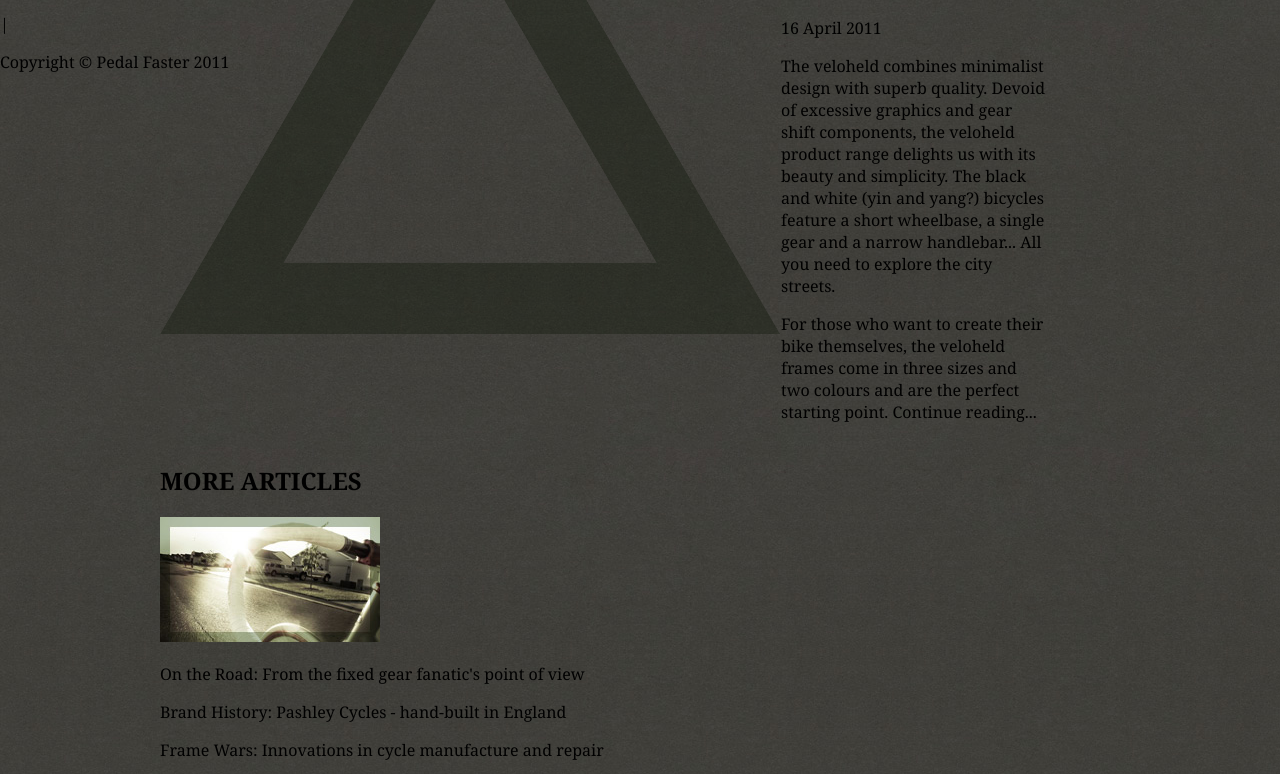
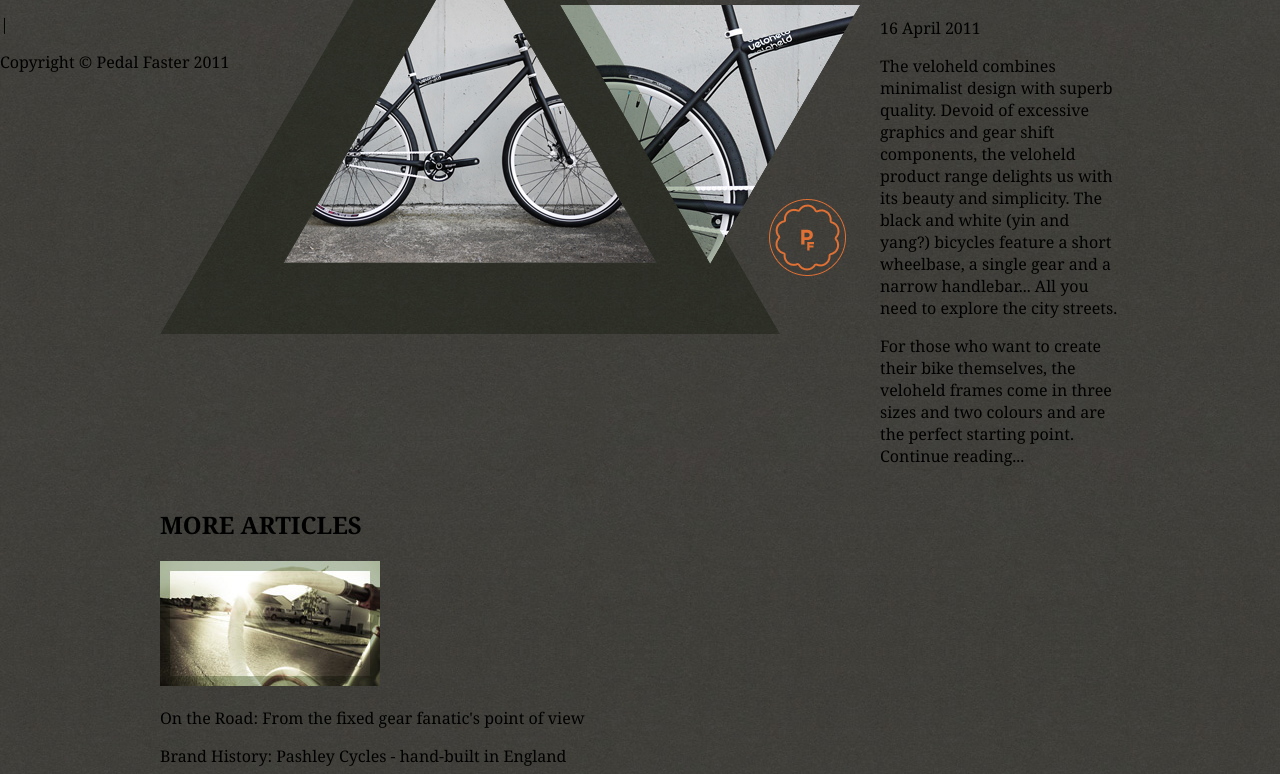
Before and after one commit to cfiguer055/Pedal-Faster, a plain HTML site: page index.html in a window 1280 px wide. Shown: the part 201-975 px from the top of the page. Drawn offline with Linux system fonts and the light colour scheme.

Commit message:
add bicycle image inside triangle

```diff
--- a/style.css
+++ b/style.css
@@ -17,7 +17,7 @@
     display: flex;
     justify-content: center;
     background-image: url("images/bg-header.jpg");
-    z-index: 1;
+    z-index: 2;
 }
 hgroup {
     text-indent: -9999px;
@@ -57,16 +57,21 @@
 }
 #main {
     display: inline-block;
+    background-image: url("images/bg-triangle.png");
+    background-repeat: no-repeat;
+    background-position: 0px 0px;
 }
 .grid_1 {
-    width: 621px;
+    width: 720px;
     height: 535px;
     position: relative;
     top: 0px;
-    background-image: url("images/bg-triangle.png");
+    background-image: url("images/triangles.png");
     background-repeat: no-repeat;
-    background-position: 0px 0px;
+    background-position: 123px 142px;
+
     float: left;
+
 }
 .grid_1 h1 {
     margin: 0px;
@@ -83,9 +88,10 @@
     margin-top: 140px;
 }
 .grid_2 {
-    width: 267px;
+    width: 240px;
     float: right;
     margin-top: 202px;
+
 }
 footer {
     width: 100%;
```
